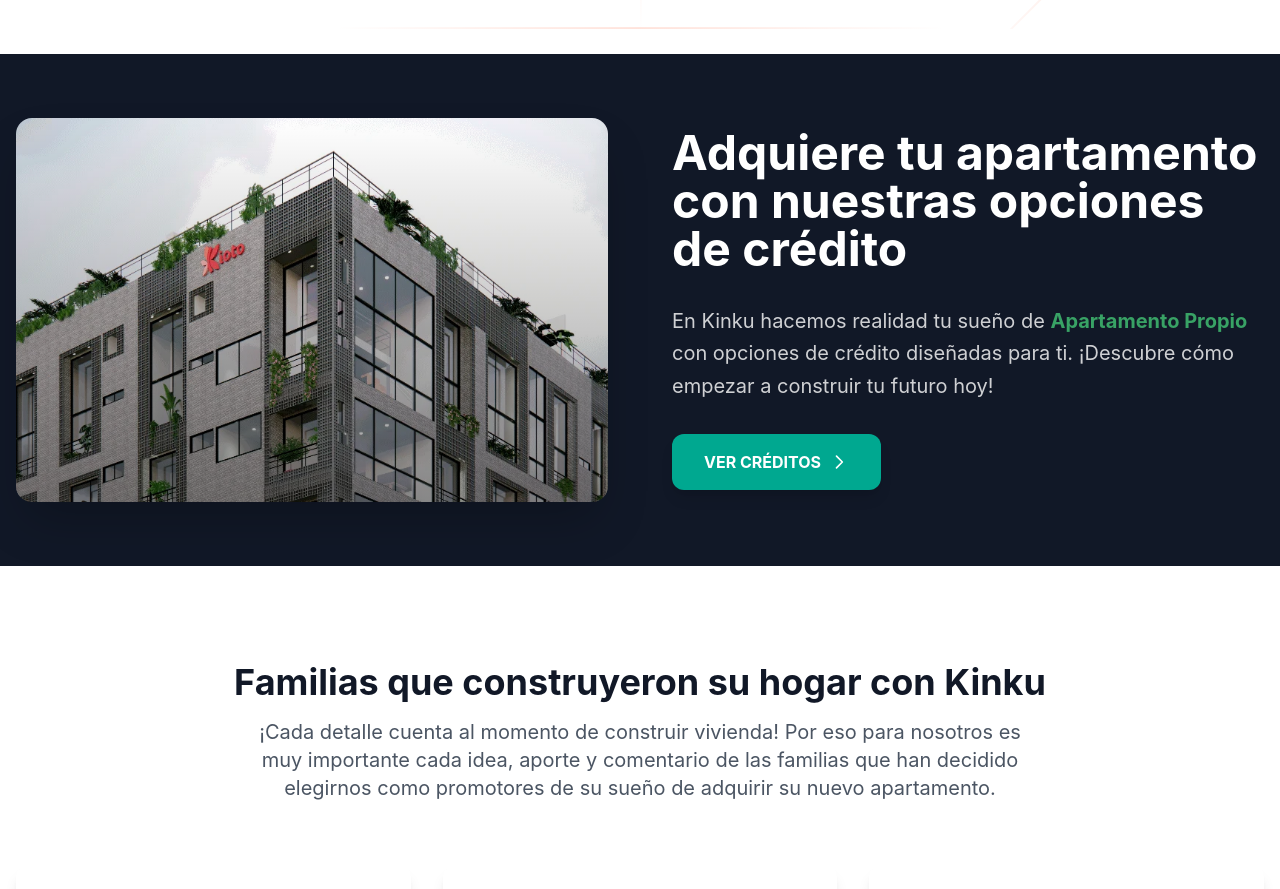
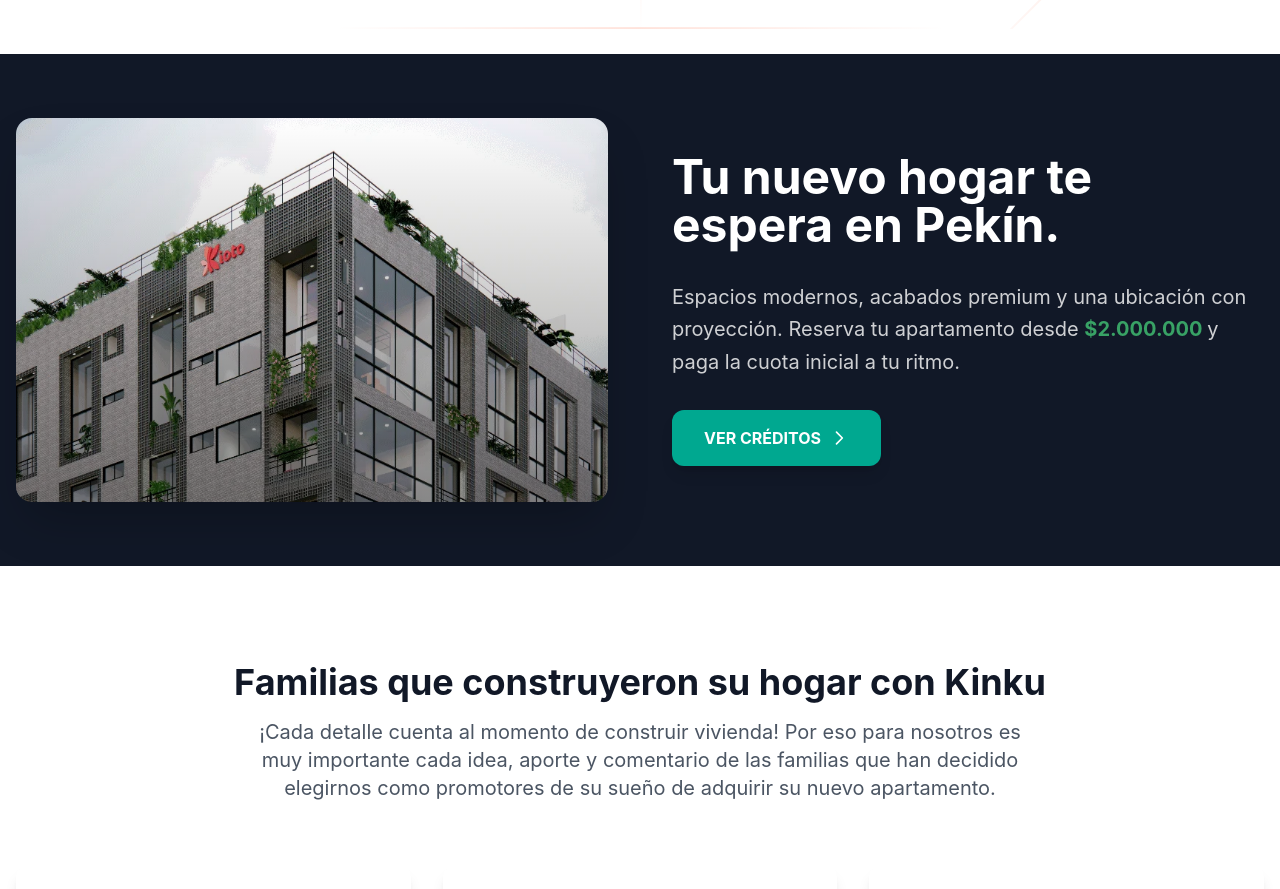
Before and after one commit to tauronro/Frotend-Kinku, a React (Vite) app: page / in a window 1280 px wide. Shown: the part 3160-4049 px from the top of the page. Built offline with nearby package versions, Linux system fonts and the light colour scheme.

Commit message:
Update Financing component with new messaging to enhance appeal, highlighting modern living spaces and flexible payment options for potential buyers.

```diff
--- a/src/components/home/Financing.tsx
+++ b/src/components/home/Financing.tsx
@@ -28,11 +28,11 @@
           {/* Contenido Derecho */}
           <div className="space-y-8 animate-slide-in-right">
             <h2 className="text-4xl lg:text-5xl font-bold text-white leading-tight animate-slide-up">
-              Adquiere tu apartamento con nuestras opciones de crédito
+              Tu nuevo hogar te espera en Pekín.
             </h2>
 
             <p className="text-xl text-white/80 leading-relaxed animate-slide-up">
-              En Kinku hacemos realidad tu sueño de <strong className="text-primary-400 animate-pulse">Apartamento Propio</strong> con opciones de crédito diseñadas para ti. ¡Descubre cómo empezar a construir tu futuro hoy!
+            Espacios modernos, acabados premium y una ubicación con proyección. Reserva tu apartamento desde <strong className="text-primary-400 animate-pulse">$2.000.000 </strong> y paga la cuota inicial a tu ritmo.
             </p>
 
             <Link to="/portal-pagos" className="inline-flex items-center bg-primary-500 hover:bg-primary-600 text-white font-bold px-8 py-4 rounded-xl transition-all duration-300 transform hover:scale-105 shadow-lg hover:shadow-2xl animate-bounce-in">
```
